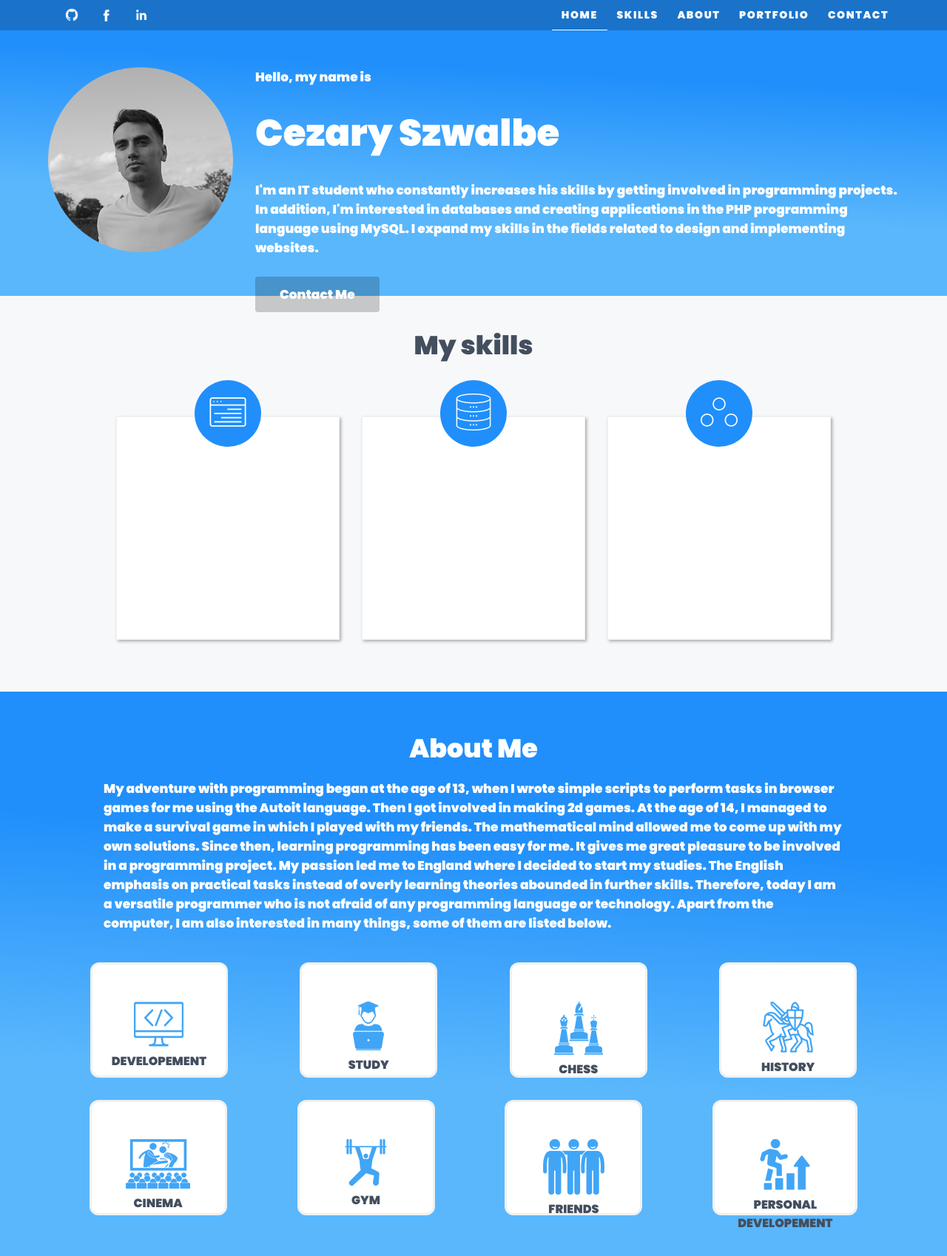
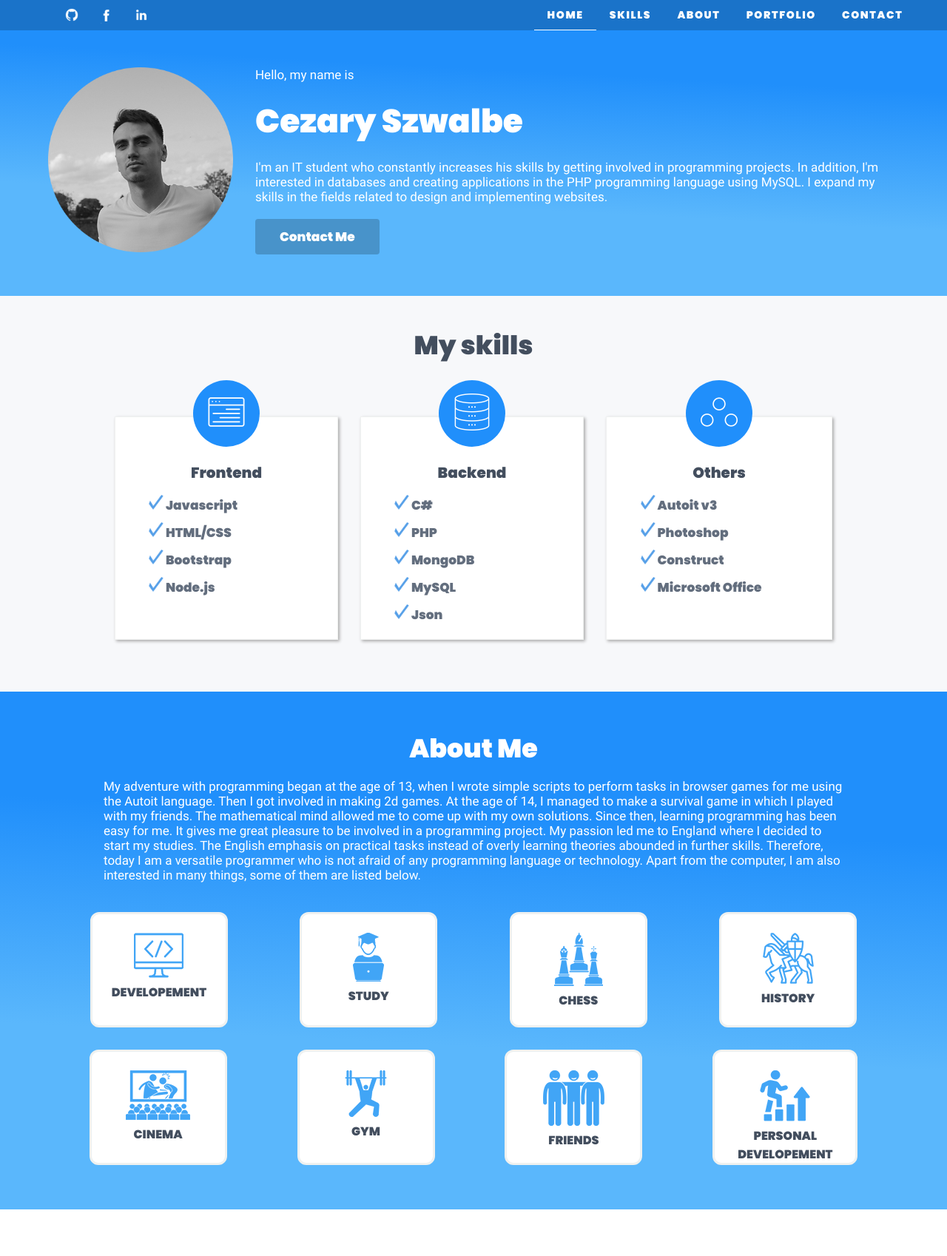
Before and after one commit to CezarySzwalbeDMU/CTEC3905_2021_502, a plain HTML site: page index.html in a window 1280 px wide. Shown: the whole page at 74% size. After the commit the page ends 1635 px from the top, so only its background shows below. Drawn offline with Linux system fonts and the light colour scheme; files whose address does not match are found by name.

Commit message:
Responsive menu is working, fonts finaly work properly

```diff
--- a/css/styles.css
+++ b/css/styles.css
@@ -2,12 +2,27 @@
 
 /* applies to screens smaller than 500px (first breakpoint) */
 /* and above unless overwritten below */
+html {
+    scroll-behavior: smooth;
+
+  }
+
 @font-face
 
 {
 font-family: "Poppins";
 src:url(Poppins-Black.ttf);
+
 }
+
+@font-face
+
+{
+  font-family: "Roboto";
+  src:url(Roboto-Regular.ttf);
+
+}
+
 
 body {
 
@@ -61,21 +76,43 @@ padding-top: 0px;
 {
   margin-right: 30px;
 }
+a {
+  text-decoration: none;
+text-shadow: 2px 2px 4px black;
+  color: white;
 
+
+}
 nav {
-
+  font-family: "Poppins", sans-serif;
+  color: white;
+  font-size: 20px;
+  font-weight: 300;
+background: linear-gradient(183deg, rgba(32,143,251,1) 27%, rgba(90,183,252,1) 67%);
+border-right-style: solid;
+border-color: #1575CB;
   display: flex;
   flex-direction: column;
   position: fixed;
   opacity: 0;
-  transition: 0.5s;
-  transform: translateX(100vw);
+  transform: translateY(-250px);
+  left: 0px;
+padding-left: 15px;
+  width: 200px;
+  height: 200px;
+  padding-top: 30px;
+  border-radius: 0 0 0px 0px;
+transition: 0.5s;
 }
 nav.open {
-  transform: translateX(0);
+  transition: 0.5s;
+
+  transform: translateY(0);
   opacity: 1;
 
+  border-radius: 0 0 100% 0px;
 }
+
 #about{
   background: linear-gradient(183deg, rgba(32,143,251,1) 27%, rgba(90,183,252,1) 67%);
   padding-bottom:  30px;
@@ -119,8 +156,10 @@ text-align: left;
 margin-top: 15px;
 margin-left: 140px;
 margin-right: 140px;
+
+font-family: "Roboto", sans-serif;
 font-size: 17px;
-font-weight: 300;
+font-weight: 400;
 
 }
 #astop
@@ -130,11 +169,16 @@ font-weight: 300;
 }
 
 #menuToggler {
-  font-size: 70px ;
+text-shadow: 2px 2px 4px #AAAAAA;
+  font-size: 100px ;
+  color: white;
+  cursor: pointer;
   position: fixed;
   top: 0;
   right: 0;
   z-index: 1;
+  display: flex;
+  margin-right: 20px;
 }
 
 .astopc
@@ -202,6 +246,7 @@ flex-flow: row;
 #skillstops
 {
   flex-flow: row;
+
   display:flex;
   justify-content:space-around;
 
@@ -214,7 +259,8 @@ flex-flow: row;
 }
 .skillsx
 {
-display: flex;
+display:block;
+
   background-color: white;
   margin-top: 70px;
   text-align: center;
@@ -240,7 +286,34 @@ box-shadow:  2px 2px 4px #AAAAAA;
   height: 90px;
   border-radius: 50%;
 
+
   background-color: rgba(32,143,251);
+}
+.skillsblock
+{
+
+  justify-content: center;
+  display: flex;
+  margin-bottom: -30px;
+}
+.skillx
+{
+
+  color: #434E5E;
+  font-family: "Poppins", sans-serif;
+  font-weight: 700;
+  font-size: 20px;
+  margin-bottom: 15px;
+}
+.tick
+{
+  margin-bottom: 10px;
+  font-weight: 300;
+  font-size: 17px;
+  color: #636E7E;
+  font-family: "Poppins", sans-serif;
+  margin-left: 15%;
+  text-align: left;
 }
 /* TABLET STYLES */
 
@@ -253,6 +326,7 @@ box-shadow:  2px 2px 4px #AAAAAA;
   }
 
 a {
+  text-shadow: none;
   display: flex;
   align-items: center;
   justify-content: center;
@@ -315,15 +389,20 @@ transform: rotate(360deg);
 
   nav {
 
-padding-left: 11%;
-padding-right: 11%;
-
+padding-left: 7%;
+padding-right: 7%;
+background: none;
     display: flex;
     flex-direction: row;
     position: static;
     opacity: 1;
     transform: translateX(0);
-
+    width:auto;
+    height: auto;
+    border-radius: 0 0 0 0;
+    transition: all 0.3s;
+    padding-top: 0px;
+    border-right-style: none;
   }
 
 }
@@ -363,17 +442,19 @@ flex-direction: row;
 }
 
 #homertekst{
-  font-family: "Poppins", sans-serif;
+  font-family: "Roboto", sans-serif;
   font-size: 17px;
-  font-weight: 300;
+  font-weight: 400;
+
   color: white;
   word-wrap: break-word;
 
 }
 #name
 {
-  font-size: 50px;
-  font-weight: 700;
+  font-family: "Poppins", sans-serif;
+  font-size: 44px;
+  font-weight: 100;
 }
 
 #btn {
@@ -419,12 +500,16 @@ flex-direction: row;
     {
       height: 450px;
     }
-
+  .skillsx
+  {
+    min-width: 200px;
+  }
 
 
     @media screen and (max-width: 730px) {
 
       /* applies to screens wider than 999px */
+
 
       body {
         background: #ccf;
@@ -445,4 +530,37 @@ flex-direction: row;
       {
         height: 700px;
       }
+      #skillstops
+      {
+        flex-direction: column;
+      }
+      .skillsx
+      {
+        margin-left: 15%;
+        margin-right: 15%;
+      }
+      #textabout{
+        margin-left: 20px;
+        margin-right: 20px;
+      }
+
+      #sign{
+        display: flex;
+        justify-content: flex-end;
+      }
+      #cright
+      {
+        max-width: 0px;
+      }
+      .icon{
+        z-index: 5;
+        margin-left: 10px;
+        margin-right: 10px;
+      }
+
+      .icon:hover:not(.active) {
+      transition: all 0.3s;
+      border-bottom:  solid 0px #019fb6;
+      transform: rotate(360deg);
+      }
 }
--- a/index.html
+++ b/index.html
@@ -17,11 +17,11 @@
   </div>
   </div>
   <div id="cright">
-    <div id="menuToggler">MENU &#8801;</div>
+    <div id="menuToggler"> &#8801;</div>
     <nav id="menu">
       <a class="active" href="#">HOME</a>
-      <a href="#">SKILLS</a>
-      <a href="#">ABOUT</a>
+      <a href="#skills">SKILLS</a>
+      <a href="#about">ABOUT</a>
       <a href="#">PORTFOLIO</a>
       <a href="#">CONTACT</a>
     </nav>
@@ -52,9 +52,27 @@
 </div>
 <div id=skillstops>
   <div class="sidesskills"></div>
-  <div class="skillsx"><div class="circles"><br><img  src="images/dev2.png" width="50" height="50" alt=""></div></div>
-  <div class="skillsx"><div class="circles"><br><img  src="images/db.png" width="50" height="50" alt=""></div></div>
-  <div class="skillsx"><div class="circles" ><br><img  src="images/others.png" width="50" height="50" alt=""></div></div>
+  <div class="skillsx"><div class="skillsblock"><div class="circles"><br><img  src="images/dev2.png" width="50" height="50" alt=""></div></div><div class=skillx>Frontend</div>
+<div class="tick"><img src="images/tick.png"  width="20" height="20" alt=""> Javascript</div>
+<div class="tick"><img src="images/tick.png"  width="20" height="20" alt=""> HTML/CSS</div>
+<div class="tick"><img src="images/tick.png"  width="20" height="20" alt=""> Bootstrap</div>
+<div class="tick"><img src="images/tick.png"  width="20" height="20" alt=""> Node.js</div>
+
+</div>
+  <div class="skillsx"><div class="skillsblock"><div class="circles"><br><img  src="images/db.png" width="50" height="50" alt=""></div></div><div class=skillx>Backend</div>
+<div class="tick"><img src="images/tick.png"  width="20" height="20" alt=""> C#</div>
+<div class="tick"><img src="images/tick.png"  width="20" height="20" alt=""> PHP</div>
+<div class="tick"><img src="images/tick.png"  width="20" height="20" alt=""> MongoDB</div>
+<div class="tick"><img src="images/tick.png"  width="20" height="20" alt=""> MySQL</div>
+<div class="tick"><img src="images/tick.png"  width="20" height="20" alt=""> Json</div>
+</div>
+  <div class="skillsx"><div class="skillsblock"><div class="circles" ><br><img  src="images/others.png" width="50" height="50" alt=""></div></div><div class=skillx>Others</div>
+<div class="tick"><img src="images/tick.png"  width="20" height="20" alt=""> Autoit v3</div>
+<div class="tick"><img src="images/tick.png"  width="20" height="20" alt=""> Photoshop</div>
+<div class="tick"><img src="images/tick.png"  width="20" height="20" alt=""> Construct</div>
+<div class="tick"><img src="images/tick.png"  width="20" height="20" alt=""> Microsoft Office </div>
+
+</div>
   <div class="sidesskills"></div>
 </div>
 
@@ -76,16 +94,16 @@ About Me
     <div class=atopl></div>
     <div class="astopc">
       <div class="int">
-      <div class=passions><br><br><img src="images/dev.png" alt=""><br>DEVELOPEMENT</div>
-      <div class=passions><br><br><img src="images/stu.png" alt=""><br>STUDY</div>
-      <div class=passions><br><br><img src="images/chess.png" alt=""><br>CHESS</div>
-      <div class=passions><br><br><img src="images/history.png" alt=""><br>HISTORY</div>
+      <div class=passions><br><img src="images/dev.png" alt=""><br>DEVELOPEMENT</div>
+      <div class=passions><br><img src="images/stu.png" alt=""><br>STUDY</div>
+      <div class=passions><br><img src="images/chess.png" alt=""><br>CHESS</div>
+      <div class=passions><br><img src="images/history.png" alt=""><br>HISTORY</div>
 </div>
   <div class="int">
-      <div class=passions><br><br><img src="images/cinema.png" alt=""><br>CINEMA</div>
-      <div class=passions><br><br><img src="images/gym.png" alt=""><br>GYM</div>
-      <div class=passions><br><br><img src="images/friends.png" alt=""><br>FRIENDS</div>
-      <div class=passions><br><br><img src="images/pd.png" alt=""><br>PERSONAL DEVELOPEMENT</div>
+      <div class=passions><br><img src="images/cinema.png" alt=""><br>CINEMA</div>
+      <div class=passions><br><img src="images/gym.png" alt=""><br>GYM</div>
+      <div class=passions><br><img src="images/friends.png" alt=""><br>FRIENDS</div>
+      <div class=passions><br><img src="images/pd.png" alt=""><br>PERSONAL DEVELOPEMENT</div>
 </div>
     </div>
 
```
Also changed, not shown: css/Poppins-Black.ttf (renamed from Poppins-Black.ttf), css/Roboto-Regular.ttf (added), images/tick.png (added).
